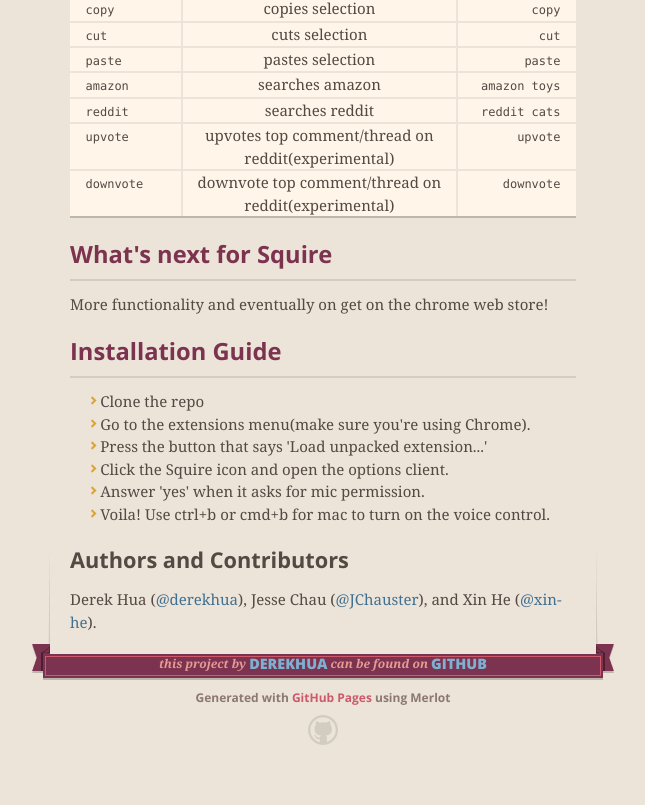
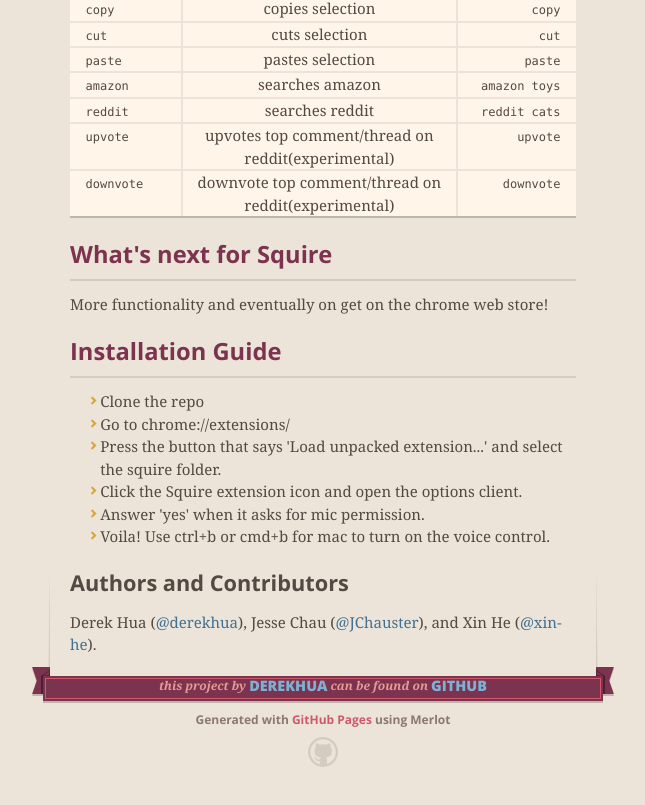
Before and after one commit to derekhua/squire, a plain HTML site: page index.html in a window 1280 px wide. Shown: the part 1615-2420 px from the top of the page, without its empty margins (317-962 px from the left). Drawn offline with nearby package versions, Linux system fonts and the light colour scheme.

```diff
--- a/index.html
+++ b/index.html
@@ -208,9 +208,9 @@
 
 <ul>
 <li>Clone the repo</li>
-<li>Go to the extensions menu(make sure you're using Chrome).</li>
-<li>Press the button that says 'Load unpacked extension...'</li>
-<li>Click the Squire icon and open the options client.</li>
+<li>Go to chrome://extensions/</li>
+<li>Press the button that says 'Load unpacked extension...' and select the squire folder.</li>
+<li>Click the Squire extension icon and open the options client.</li>
 <li>Answer 'yes' when it asks for mic permission.</li>
 <li>Voila! Use ctrl+b or cmd+b for mac to turn on the voice control.</li>
 </ul>
```
Also changed, not shown: params.json (+1 -1 lines).
